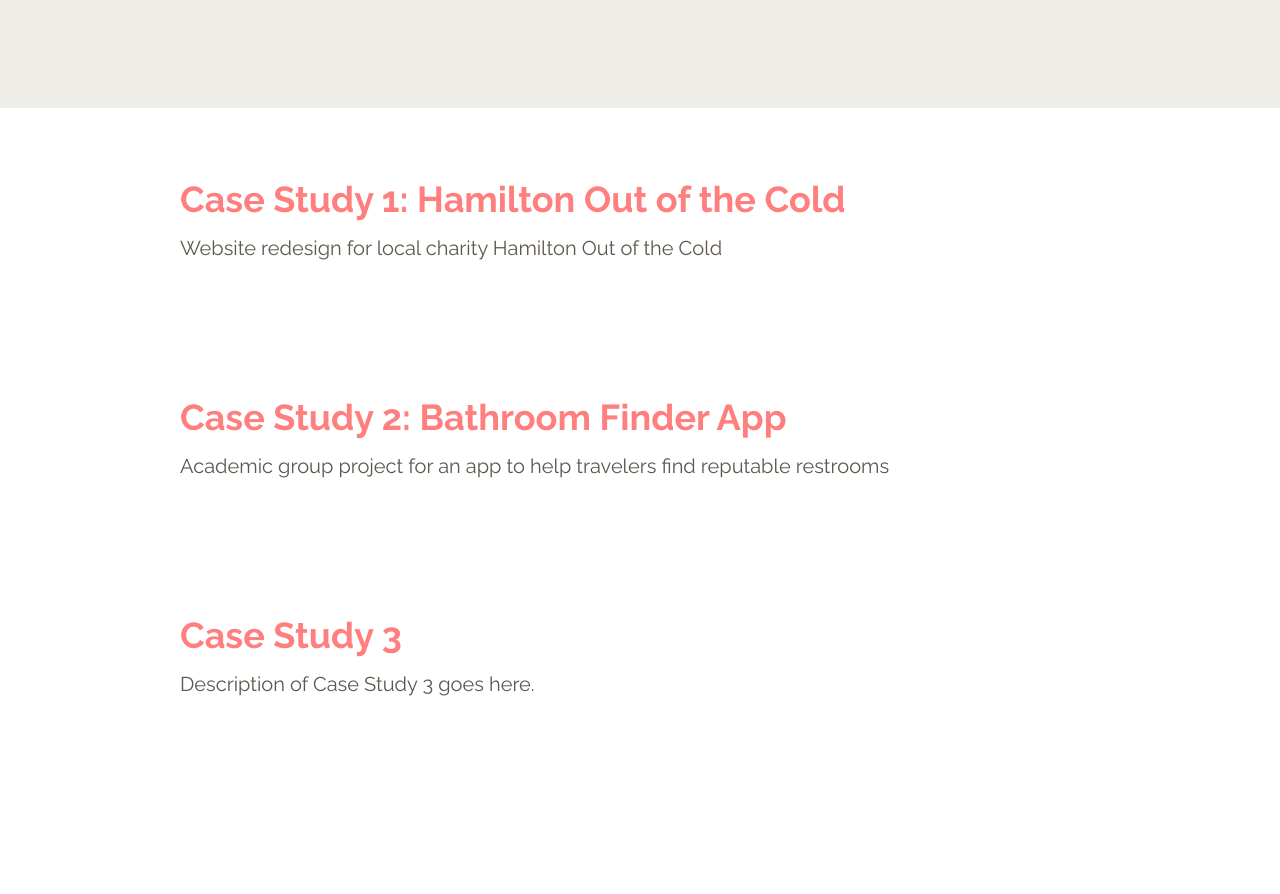
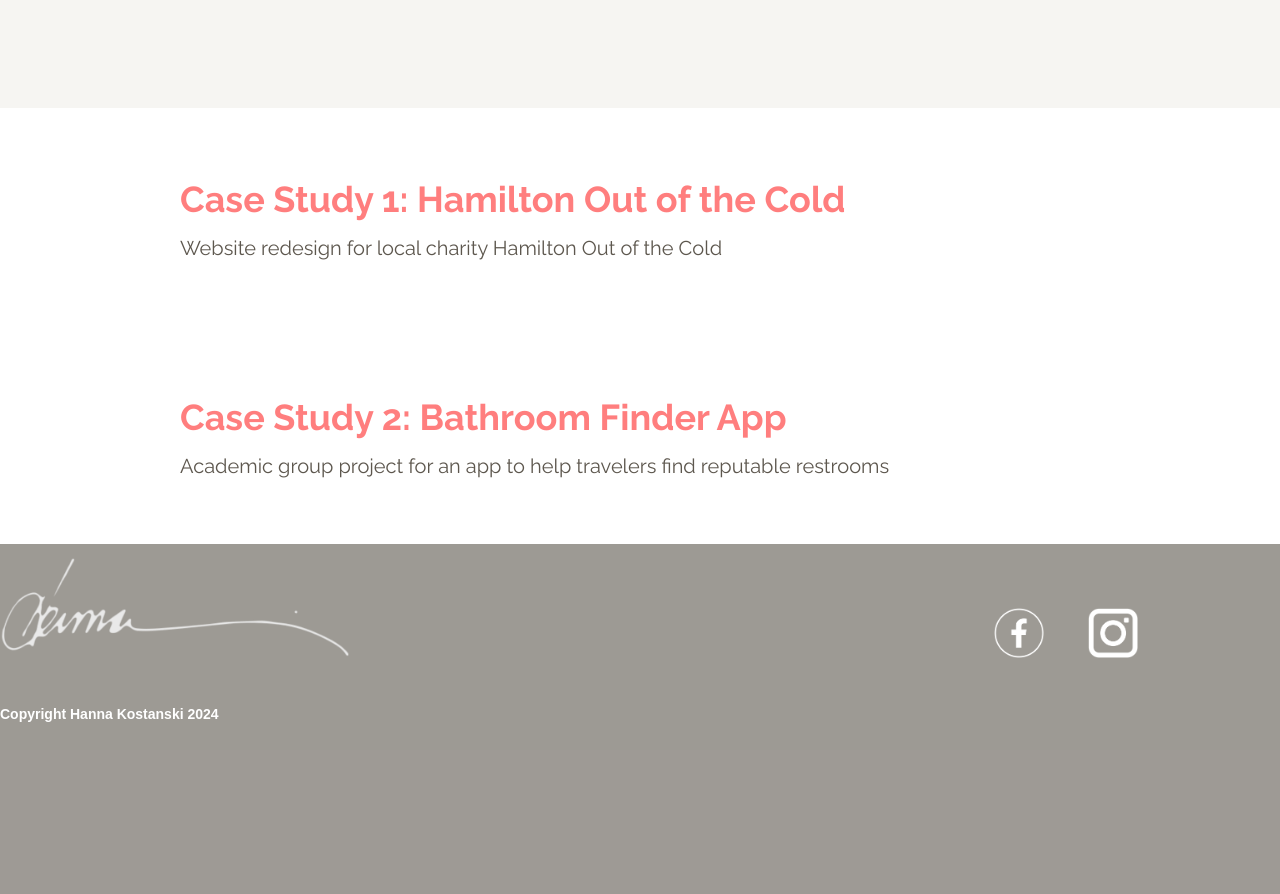
Before and after one commit to HannaKostanski/UX_UI_HW_18, a plain HTML site: page index.html in a window 1280 px wide. Shown: the part 1791-2685 px from the top of the page. Before the commit the page ends 2553 px from the top, so only its background shows below. Drawn offline with Linux system fonts and the light colour scheme.

Commit message:
Test Images

```diff
--- a/css/style.css
+++ b/css/style.css
@@ -168,7 +168,7 @@ button:hover {
 
 .package {
     height: 500px;
-    background-color:rgb(237, 235, 230, 0.9);
+    background-color:rgb(237, 235, 230, 0.5);
 
 
 }
@@ -193,6 +193,7 @@ button:hover {
 
 
 /*Case Study Section*/
+
 .case-study {
     display: flex;
     align-items: center;
@@ -218,7 +219,7 @@ button:hover {
   .image {
     width: 585px;
     height: 300px;
-       background-image: url(/images/bathroom\ finder.png);
+       background-image: url("/images/Case\ Study\ popup\ for\ homepage.png");
     background-size: cover;
     background-position: center;
     display: none;
@@ -228,7 +229,7 @@ button:hover {
   .image2 {
     width: 600px;
     height: 300px;
-       background-image: url(/css/bathroom\ finder.png);
+       background-image: url(/images/bathroom\ finder.png);
     background-size: cover;
     background-position: center;
     display: none;
@@ -247,7 +248,36 @@ button:hover {
 
 
 
+/*Footer section*/
+footer {
 
+    background-color: rgb(93, 87, 78, 60%);
+    height: 350px;
+    margin-top:auto;
+
+
+
+}
+
+.facebook {
+    display: inline-block;
+    padding-left: 50%;
+    margin-block: 64px;
+    margin-right: 40px;
+
+}
+
+.insta {
+    display: inline-block;
+}
+
+.textFooter {
+    width: 40%;
+    margin-top: -20px;
+    color: white;
+    font-family: Arial, Helvetica, sans-serif;
+    font-size: 14px;
+}
 
 
 
--- a/index.html
+++ b/index.html
@@ -84,7 +84,9 @@
   <!--Case Study Section-->
 
   <div class="case-study" id="case-study1">
+
     <div class="text">
+
       <h2>Case Study 1: Hamilton Out of the Cold</h2>
       <p>Website redesign for local charity Hamilton Out of the Cold </p>
     </div>
@@ -99,19 +101,19 @@
     <div class="image2"></div>
   </div>
 
-  <div class="case-study" id="case-study3">
-    <div class="text">
-      <h2>Case Study 3</h2>
-      <p>Description of Case Study 3 goes here.</p>
-    </div>
-    <div class="image3"></div>
-  </div>
 
+<!--Footer-->
+
+<footer>
+  <div class= "logoWhite"> <img src="images/hanna logo whiter.png" width = "350">
+     <div class="facebook"> <img src= "images/Facebook.png" width="50px"> </div>
+      <div class="insta"><img src="images/instagram.png" width="50px"> </div>
+      <div class="textFooter"><h4>Copyright Hanna Kostanski 2024</h4></div>
+</footer>
 
   </body>
 
 </html>
-
 
 
 
```
Also changed, not shown: images/bathroom finder.png (renamed from css/bathroom finder.png).
